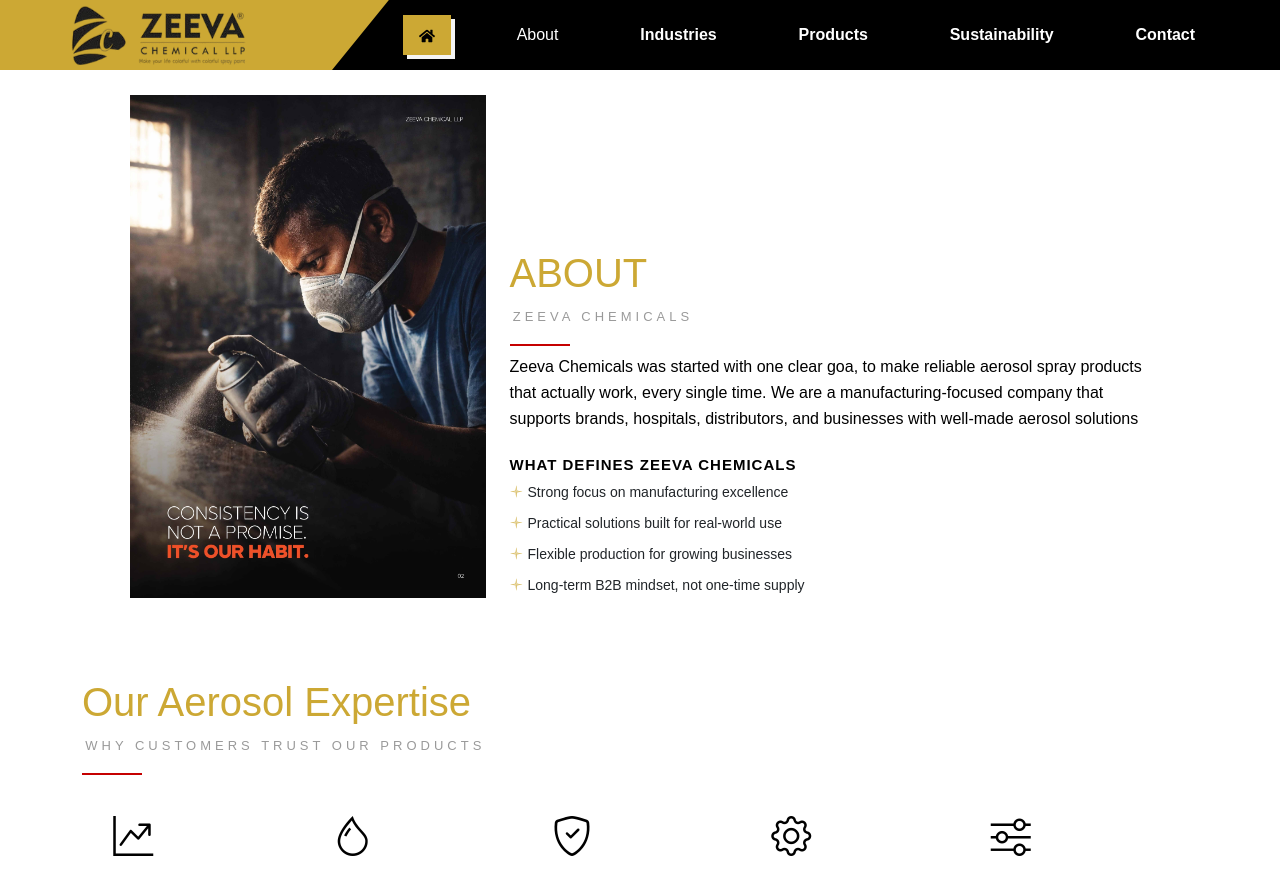
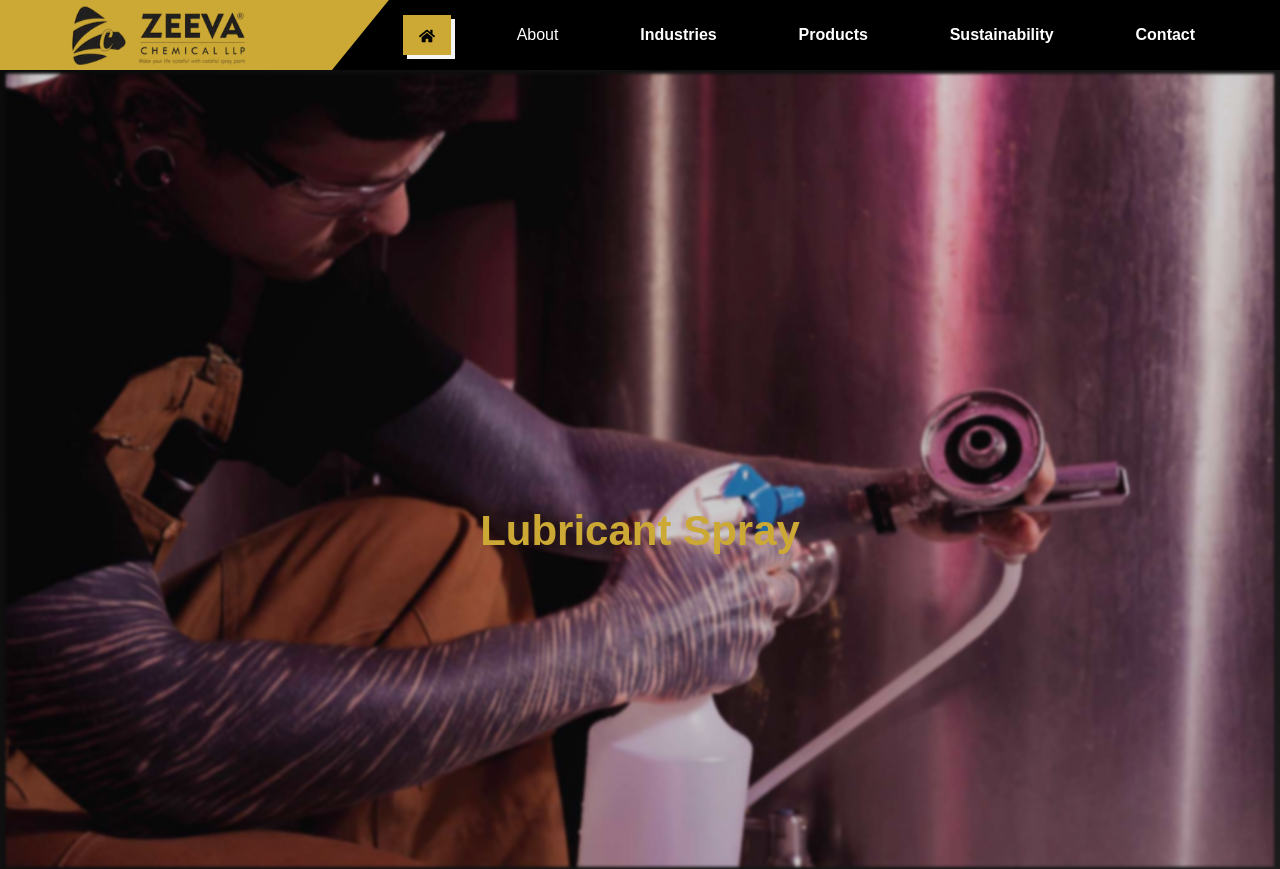
Before and after one commit to surbhipansuriya633/zeeva, a React (Create React App) app: page / in a window 1280 px wide. Shown: the top 869 px of the page. Built offline with nearby package versions, Linux system fonts and the light colour scheme.

Commit message:
home carousel complete

```diff
--- a/src/App.css
+++ b/src/App.css
@@ -18,7 +18,7 @@
 
 /* HEADER ---START--- */
 .header-space {
-    height: 95px;
+    height: 70px;
 }
 
 .custom-header {
@@ -123,6 +123,14 @@
     .logo img {
         height: 55px;
     }
+
+    .header-space {
+        height: 55px;
+    }
+
+    .nav-link {
+        color: black !important
+    }
 }
 
 .offcanvas.offcanvas-end {
@@ -132,7 +140,7 @@
 @media (max-width: 768px) {
 
     .header-space {
-        height: 80px;
+        height: 55px;
     }
 
     .menu-box {
--- a/src/Home/Home.css
+++ b/src/Home/Home.css
@@ -357,3 +357,111 @@
 }
 
 /* HOMECONTACT ---END---*/
+
+/* HOMECAROUSEL ---START */
+.hero {
+    height: 100vh;
+    background: linear-gradient(120deg, #0b0b0b, #1c1c1c);
+    display: flex;
+    justify-content: center;
+    align-items: center;
+    overflow: hidden;
+    position: relative;
+    color: white;
+}
+
+/* product images */
+.product {
+    position: absolute;
+    width: 100%;
+    object-fit: cover;
+    height: 100%;
+    transition: opacity 1.2s ease-in-out,
+        transform 1.2s ease-in-out,
+        filter 1.2s ease-in-out;
+    will-change: transform, opacity;
+}
+
+.fadeOut {
+    opacity: 0;
+    transform: scale(0.95);
+    filter: blur(10px);
+}
+
+.fadeIn {
+    opacity: 1;
+    transform: scale(1);
+    filter: blur(0);
+}
+
+.next {
+    opacity: 0;
+}
+
+.mist {
+    position: absolute;
+    width: 140px;
+    height: 140px;
+    border-radius: 50%;
+    background: radial-gradient(circle, rgba(255, 255, 255, 0.8), transparent 70%);
+    opacity: 0;
+}
+
+.mist.spray {
+    animation: spraySpread 1.2s ease-out forwards;
+}
+
+@keyframes spraySpread {
+    0% {
+        transform: scale(0.2);
+        opacity: 0.8;
+    }
+
+    50% {
+        opacity: 0.5;
+    }
+
+    100% {
+        transform: scale(8);
+        opacity: 0;
+    }
+}
+
+.highlight-text {
+    font-size: 42px;
+    font-weight: 700;
+    color: var(--gold);
+    position: relative;
+    top: 65px;
+    overflow: hidden;
+    display: inline-block;
+}
+
+/* shine layer */
+.highlight-text.shine::after {
+    content: "";
+    position: absolute;
+    top: 0;
+    left: -70%;
+    width: 50%;
+    height: 100%;
+    background: linear-gradient(120deg,
+            transparent,
+            rgba(255, 255, 255, 0.85),
+            transparent);
+    animation: shineSweep 0.9s ease forwards;
+}
+
+@keyframes shineSweep {
+    to {
+        left: 130%;
+    }
+}
+
+@media screen and (max-width:768px) {
+    .hero {
+        height: 50vh;
+    }
+}
+
+/* HOMECAROUSEL ---END */
--- a/src/Home/Home.jsx
+++ b/src/Home/Home.jsx
@@ -1,6 +1,7 @@
 import HOCcomp from '../HOC/HOCcomp';
 import '../Home/Home.css';
 import HomeAbout from './HomeAbout';
+import HomeCarousel from './HomeCarousel';
 import HomeContact from './HomeContact';
 import HomeProduct from './HomeProduct';
 import HomeStrength from './HomeStrength';
@@ -10,12 +11,13 @@ import HomeWhyUs from './HomeWhyUs';
 function Home() {
     return (
         <div>
+            <HomeCarousel />
             <HomeAbout />
             <HomeStrength />
             <HomeWeServe />
             <HomeProduct />
             <HomeWhyUs />
-            <HomeContact/>
+            <HomeContact />
         </div>
     )
 }
--- a/src/Home/HomeAbout.jsx
+++ b/src/Home/HomeAbout.jsx
@@ -1,9 +1,8 @@
-import React from 'react'
 import { Headings, SmallHeadings } from '../HOC/Headings'
 
 function HomeAbout() {
     return (
-        <div className='container-lg'>
+        <div className='container-lg mt-4'>
             <div className='row align-items-end justify-content-center'>
                 <div className='col-lg-4 col-md-5 col-sm-7  col-10'>
                     <img src={require('../Assets/Image/broucher_image/Zeeva Brochure final draft_pages-to-jpg-0002.jpg')} alt="" className='img-fluid mb-4' />
--- /dev/null
+++ b/src/Home/HomeCarousel.jsx
@@ -0,0 +1,88 @@
+import { useEffect, useState } from "react";
+
+const slides = [
+    {
+        title: "Zinc Spray",
+        desc: "Advanced Anti-Rust Protection",
+        img: require('../Assets/Image/carousel1.jpg')
+    },
+    {
+        title: "Lubricant Spray",
+        desc: "Smooth Mechanical Movement",
+        img: require('../Assets/Image/carousel2.jpg')
+    },
+    {
+        title: "Silicone Spray",
+        desc: "Water Resistant Protection",
+        img: require('../Assets/Image/carousel1.jpg')
+    },
+    {
+        title: "Color Spray",
+        desc: "Smooth & Glossy Finish",
+        img: require('../Assets/Image/carousel2.jpg')
+    }
+];
+function HomeCarousel() {
+    const [current, setCurrent] = useState(0);
+    const [next, setNext] = useState(1);
+    const [animate, setAnimate] = useState(false);
+    const [shine, setShine] = useState(false);
+
+    useEffect(() => {
+        const timer = setInterval(() => {
+            setAnimate(true);
+            setShine(true);
+
+            setTimeout(() => {
+                setCurrent(next);
+                setNext((next + 1) % slides.length);
+                setAnimate(false);
+                setShine(false);
+            }, 1200); // wait for smooth fade
+        }, 4500);
+
+        return () => clearInterval(timer);
+    }, [next]);
+
+    return (
+        <div className="hero">
+            <div className={`mist ${animate ? "spray" : ""}`}></div>
+
+            <img
+                src={slides[current].img}
+                className={`product current ${animate ? "fadeOut" : ""}`}
+                alt=""
+            />
+
+            <img
+                src={slides[next].img}
+                className={`product next ${animate ? "fadeIn" : ""}`}
+                alt=""
+            />
+
+            <h1 className={`title highlight-text ${shine ? "shine" : ""}`}>
+                {slides[current].title}
+            </h1>
+        </div>
+    );
+}
+//     return (
+//         <div>
+//             <div id="carouselExampleSlidesOnly" class="carousel slide" data-bs-ride="carousel">
+//                 <div class="carousel-inner">
+//                     <div class="carousel-item active">
+//                         <img src={require('../Assets/Image/carousel1.jpg')} class="d-block w-100" alt="..." />
+//                     </div>
+//                     <div class="carousel-item">
+//                         <img src={require('../Assets/Image/carousel2.jpg')} class="d-block w-100" alt="..." />
+//                     </div>
+//                     <div class="carousel-item">
+//                         <img src={require('../Assets/Image/carousel1.jpg')} class="d-block w-100" alt="..." />
+//                     </div>
+//                 </div>
+//             </div>
+//         </div>
+//     )
+// }
+
+export default HomeCarousel
```
Also changed, not shown: src/Assets/Image/carousel1.jpg (added), src/Assets/Image/carousel2.jpg (added).
